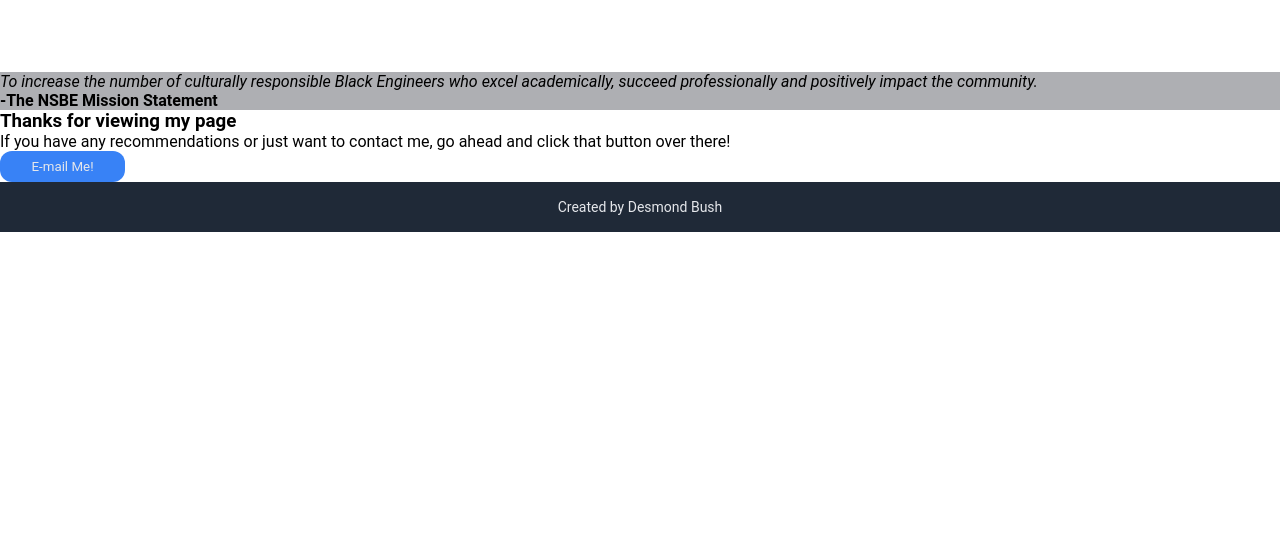
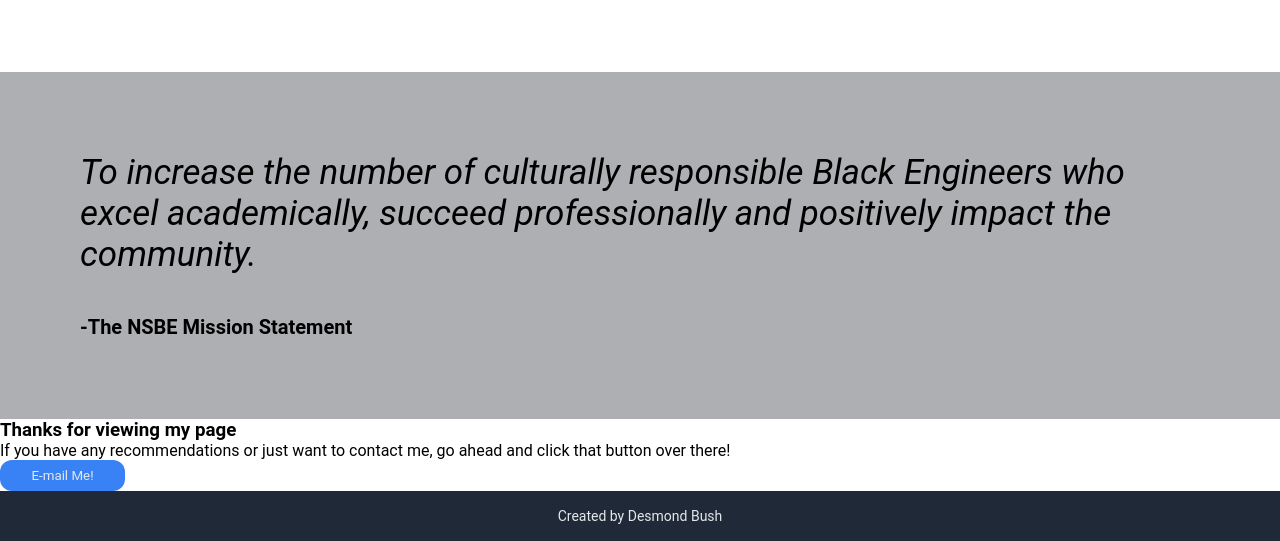
Before and after one commit to DezBush/nsbe-landing-page, a plain HTML site: page index.html in a window 1280 px wide. Shown: the part 986-1527 px from the top of the page. Before the commit the page ends 1218 px from the top, so only its background shows below. Drawn offline with Linux system fonts and the light colour scheme.

Commit message:
Finished Quote

```diff
--- a/styles.css
+++ b/styles.css
@@ -90,8 +90,20 @@ header a, .links{
 
 .quote{
     background: #aeafb3;
+    padding: 80px;
+    display: flex;
+    gap: 40px;
+    flex-direction: column;
 }
 
+.quote em{
+
+    font-size: 35px;
+}
+
+.quote b{
+    font-size: 20px;
+}
 .footer{
     height: 50px;
     color: #e5e7eb;
```
